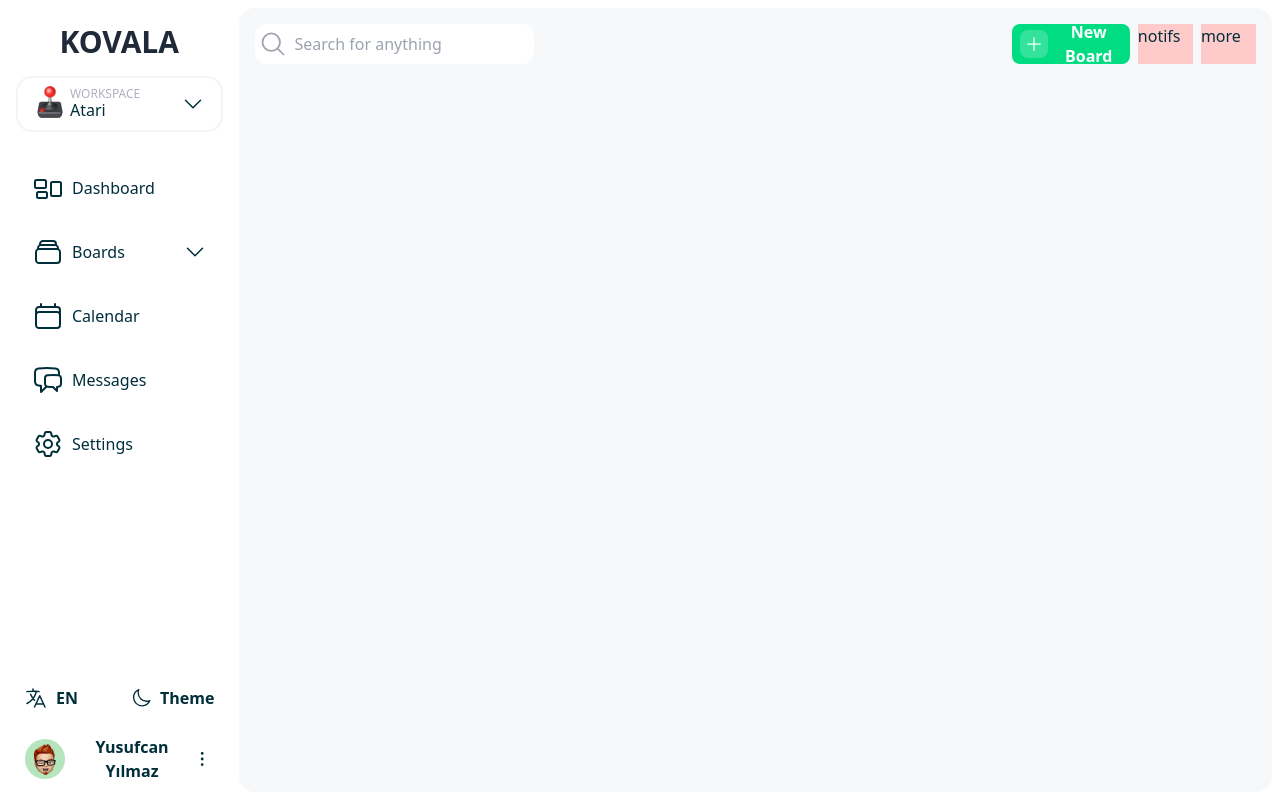
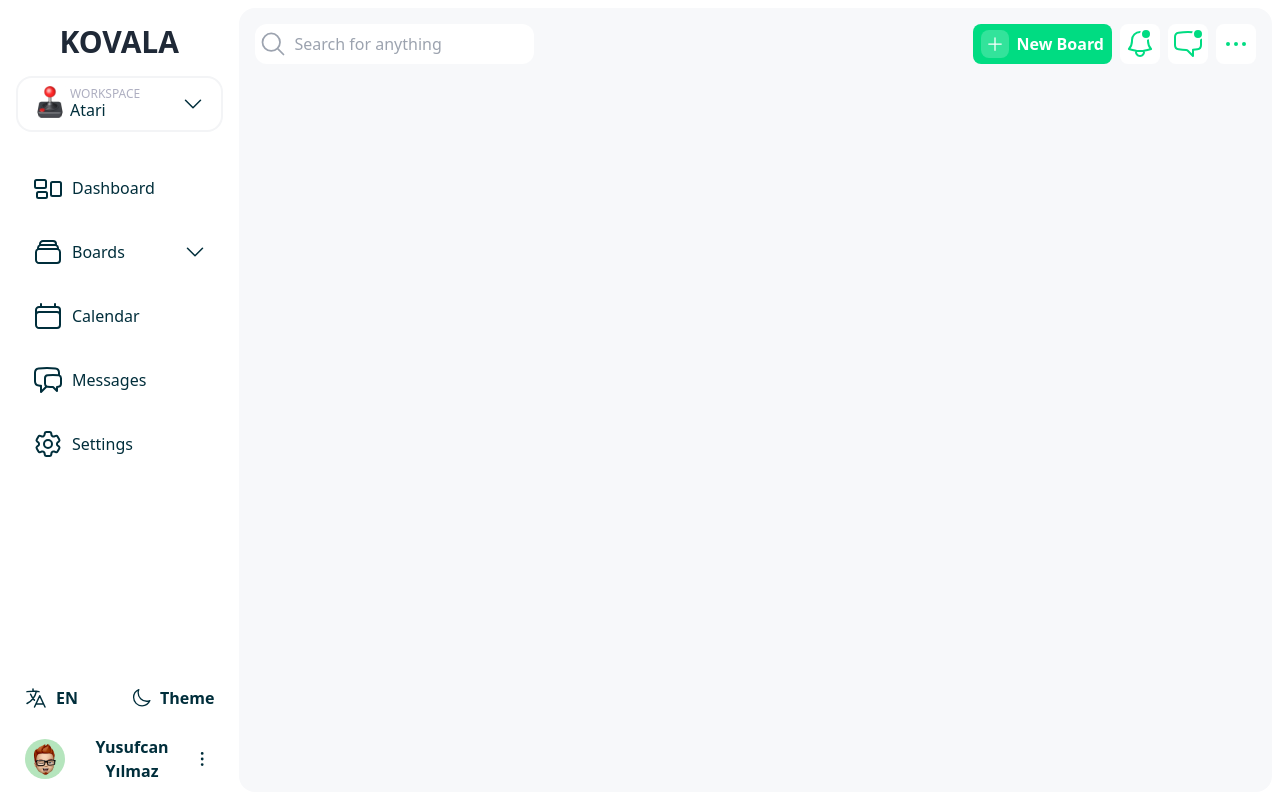
Before and after one commit to YusufcanY/kovala, a Nuxt app: page /boards/1 in a window 1280 px wide. Built offline with nearby package versions, Linux system fonts and the light colour scheme.

Commit message:
feat: board page header update

```diff
--- a/pages/boards/[board].vue
+++ b/pages/boards/[board].vue
@@ -1,10 +1,16 @@
 <script setup lang="ts">
-  import { MagnifyingGlassIcon, PlusIcon } from '@heroicons/vue/24/outline'
+  import {
+    BellIcon,
+    ChatBubbleLeftIcon,
+    EllipsisHorizontalIcon,
+    MagnifyingGlassIcon,
+    PlusIcon,
+  } from '@heroicons/vue/24/outline'
 </script>
 <template>
   <div>
-    <div class="grid grid-cols-16 gap-x-2 p-4">
-      <div class="col-span-5">
+    <div class="grid grid-cols-16 gap-x-4 p-4">
+      <div class="col-span-4">
         <div class="group relative inline-block">
           <input
             class="rounded-xl py-2 pl-10 pr-2 ring-primary-accent transition-all duration-200 focus:ring"
@@ -16,7 +22,9 @@
           />
         </div>
       </div>
-      <div class="col-span-2 col-start-13 flex justify-end">
+      <div
+        class="col-span-6 col-start-11 flex max-h-10 items-center justify-end space-x-2"
+      >
         <button
           class="flex h-10 items-center space-x-2 rounded-lg bg-primary-accent px-2 font-bold text-white"
         >
@@ -25,9 +33,30 @@
           </div>
           <span>New Board</span>
         </button>
+        <button
+          class="relative rounded-lg bg-white p-1 ring-primary-accent transition-all duration-200 hover:ring"
+        >
+          <BellIcon class="h-8 w-8 text-primary-accent" />
+          <span
+            class="absolute top-1 right-2 h-3 w-3 rounded-full border-2 border-white bg-primary-accent"
+          />
+        </button>
+        <button
+          class="relative rounded-lg bg-white p-1 ring-primary-accent transition-all duration-200 hover:ring"
+        >
+          <ChatBubbleLeftIcon
+            class="h-8 w-8 -scale-x-[1] text-primary-accent"
+          />
+          <span
+            class="absolute top-1 right-1 h-3 w-3 rounded-full border-2 border-white bg-primary-accent"
+          />
+        </button>
+        <button
+          class="relative rounded-lg bg-white p-1 ring-primary-accent transition-all duration-200 hover:ring"
+        >
+          <EllipsisHorizontalIcon class="h-8 w-8 text-primary-accent" />
+        </button>
       </div>
-      <div class="col-span-1 bg-red-200">notifs</div>
-      <div class="col-span-1 bg-red-200">more</div>
     </div>
   </div>
 </template>
```
